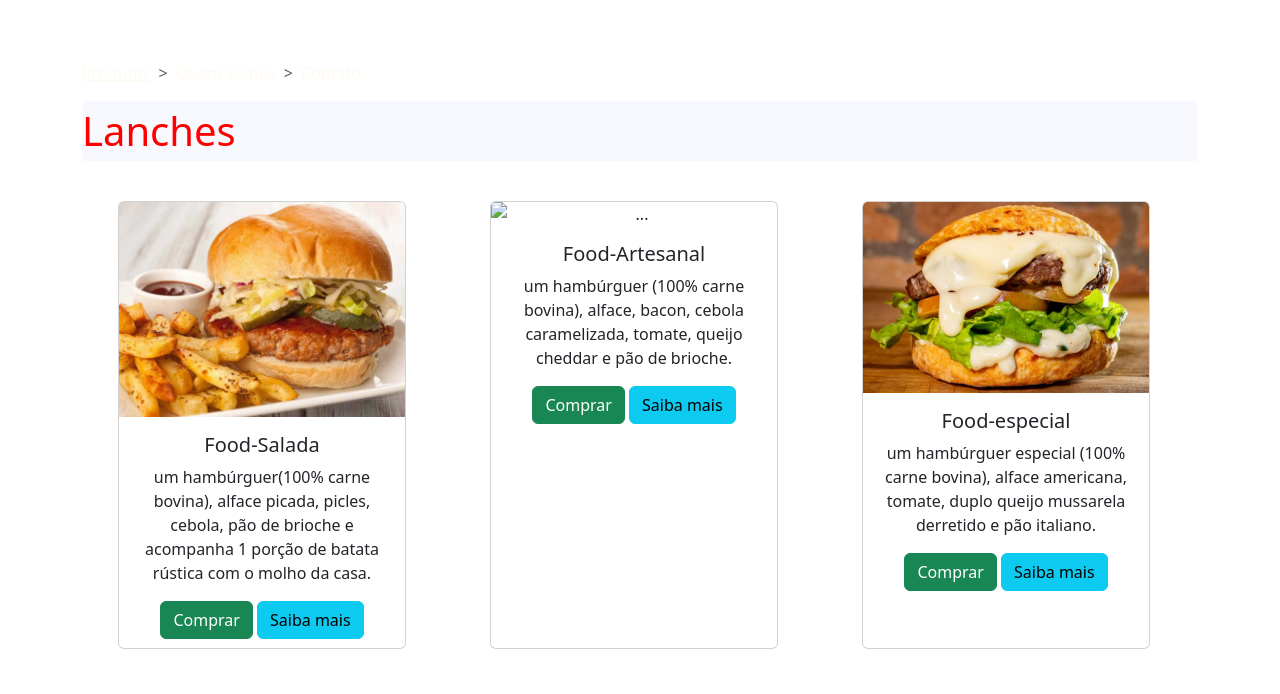
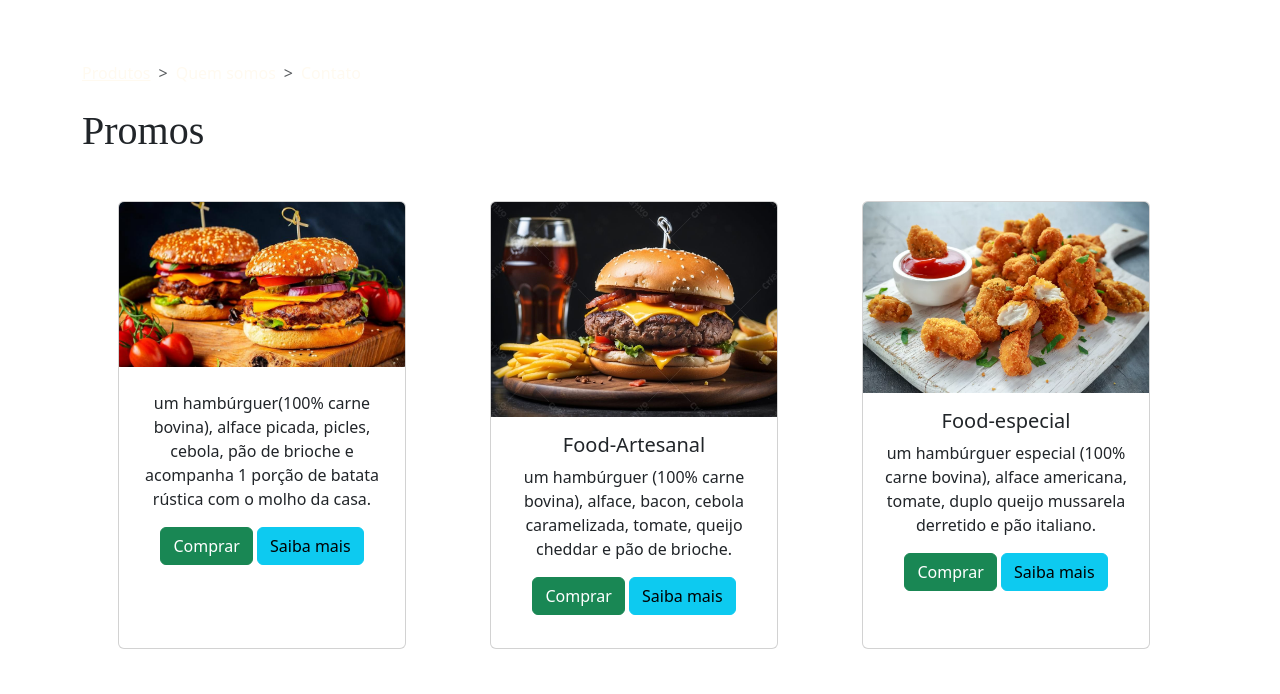
Before and after one commit to Brumarasilva/site-bootstrap, a plain HTML site: page produtos.html in a window 1280 px wide. Shown: the part 105-799 px from the top of the page. Drawn offline with nearby package versions, Linux system fonts and the light colour scheme.

Commit message:
modificando quem somos, alterando imagem-card

```diff
--- a/produtos.html
+++ b/produtos.html
@@ -72,7 +72,7 @@
 
                 </ol>
             </nav>
-            <p class="fs-1">Lanches</p>
+            <p class="fs-1">Promos</p>
             <div class="container text-center">
                 <div class="row">
 
@@ -82,9 +82,9 @@
 
 
                         <div class="card m-4" style="width: 18rem; height:28rem;">
-                            <img src="img/barbecue-pork-burgers-1200x900.webp" class="card-img-top" alt="...">
+                            <img src="img/combo-dois-haburgueres.jpg" class="card-img-top" alt="...">
                             <div class="card-body">
-                                <h5 class="card-title">Food-Salada</h5>
+                                <h5 class="card-title"></h5>
                                 <p class="card-text">um hambúrguer(100% carne bovina), alface picada, picles, cebola,
                                     pão de brioche e acompanha 1 porção de batata rústica com o molho da casa.</p>
                                 <button type="button" class="btn btn-success">Comprar</button>
@@ -96,7 +96,7 @@
                     </div>
                     <div class="col-sm">
                         <div class="card m-4" style="width: 18rem; height:28rem;">
-                            <img src="img/hamburguer-artesanal..jpg" class="card-img-top" alt="...">
+                            <img src="img/hambúrguer-com-coca.jpeg" class="card-img-top" alt="...">
                             <div class="card-body">
                                 <h5 class="card-title">Food-Artesanal</h5>
                                 <p class="card-text">um hambúrguer (100% carne bovina), alface, bacon, cebola
@@ -112,7 +112,7 @@
                     <div class="col-sm">
 
                         <div class="card m-4" style="width: 18rem; height:28rem;">
-                            <img src="img/hamburguercomqueijoderretido.jpg" class="card-img-top" alt="...">
+                            <img src="img/nuggets-com-molho.webp" class="card-img-top" alt="...">
                             <div class="card-body">
                                 <h5 class="card-title">Food-especial</h5>
                                 <p class="card-text">um hambúrguer especial (100% carne bovina), alface americana,
@@ -126,7 +126,7 @@
                     </div>
                     <div class="col-sm">
                         <div class="card m-4" style="width: 18rem; height:28rem;">
-                            <img src="img/images.jfif" class="card-img-top" alt="...">
+                            <img src="img/hambúrguer-batata-rústica.webp" class="card-img-top" alt="...">
                             <div class="card-body">
                                 <h5 class="card-title">Food-classic</h5>
                                 <p class="card-text">costela desfiada,picles,salada acompanhada(cebola branca/roxa
--- a/styles.css
+++ b/styles.css
@@ -46,6 +46,9 @@ main {
     object-fit: cover;
 }
 .fs-1{
-    background-color: ghostwhite;
-    color: red;
+    font-family: 'Callme';
+    src: url('fontes/callme_script-webfont.woff') format('woff');
+    src: url('fontes/callme_script-webfont.woff2') format('woff2');
+    font-weight: normal;
+    font-style: normal;
 }
```
Also changed, not shown: quemsomos.html (+11 -9 lines), img/combo-dois-haburgueres.jpg (added), img/hamburguer-quemsomos.jpg (added), img/hambúrguer-batata-rústica.webp (added), img/hambúrguer-com-coca.jpeg (added), img/nuggets-com-molho.webp (added).
